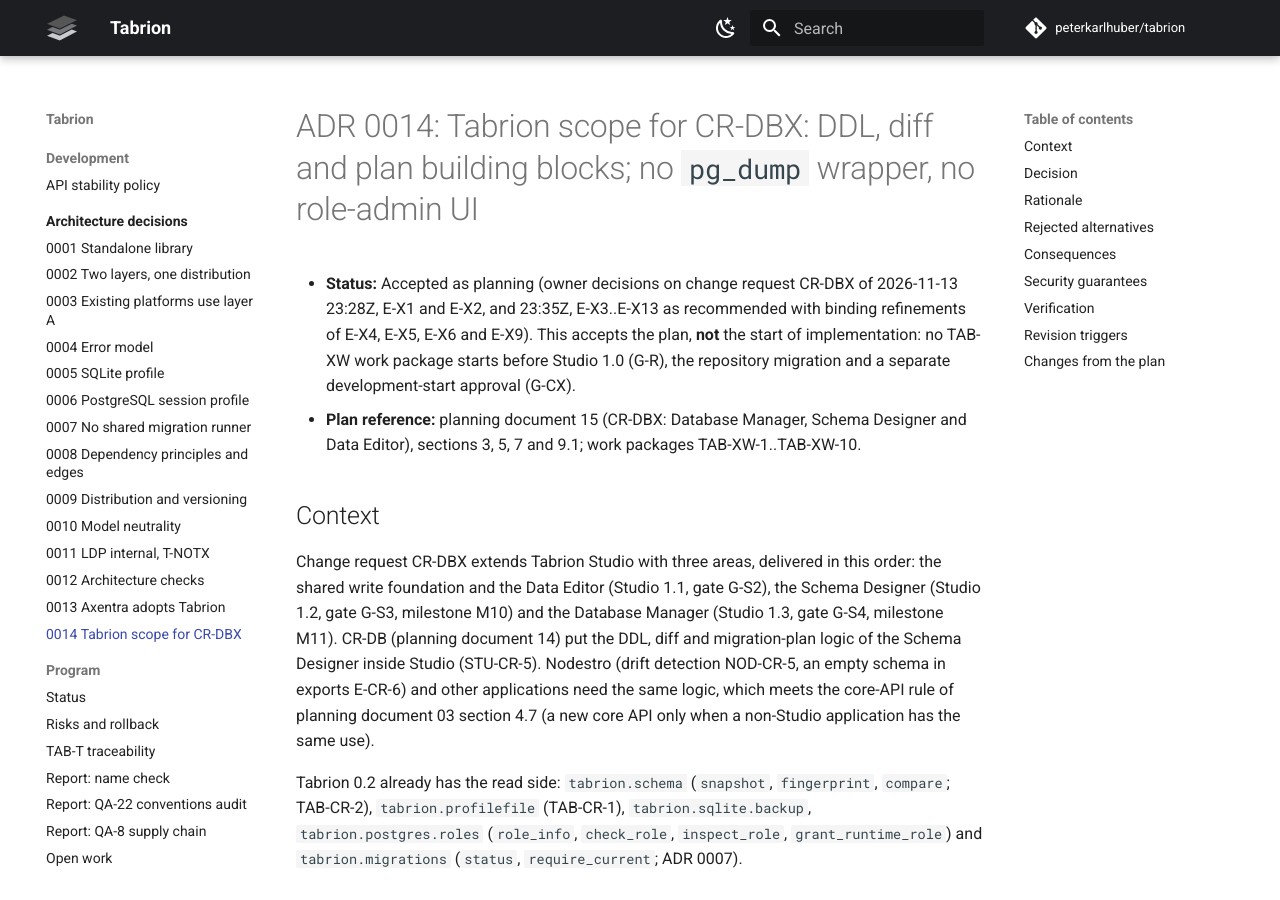
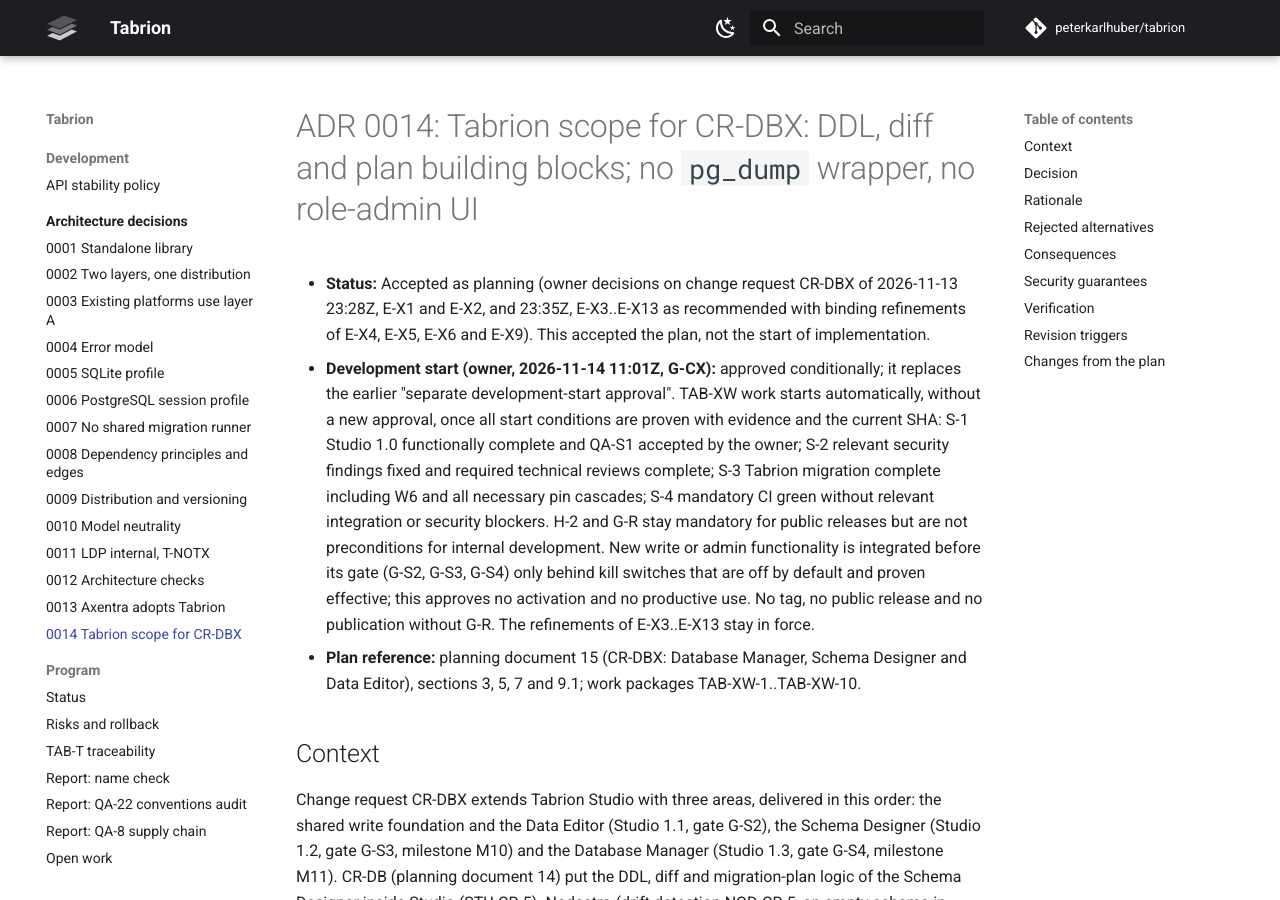
Before and after one commit to peterkarlhuber/tabrion, an MkDocs documentation site: the page built from docs/adr/0014-crdbx-tabrion-scope.md, in a window 1280 px wide and 900 px high. Built offline with MkDocs 1.6.1 and Material for MkDocs 9.7.7, drawn with Linux system fonts in a browser that asks for light colours; comment, search, counter and statistics services are not loaded; some of the changed text lies outside the part shown.

Commit message:
docs: record CR-DBX conditional development start (G-CX)
The owner approved the CR-DBX development start conditionally on
2026-11-14 11:01Z. Work starts without a new approval once S-1..S-4
(Studio 1.0 and QA-S1, security, migration incl. W6, CI) are proven.
H-2 and G-R stay required for public releases only. Write and admin code
stays behind default-off kill switches until G-S2, G-S3 or G-S4.

Co-Authored-By: Claude Opus 5.5 <noreply@anthropic.com>
Claude-Session: https://claude.ai/code/session_011tY7TC7Nu5VGro3DJGJcv8

```diff
--- a/docs/adr/0014-crdbx-tabrion-scope.md
+++ b/docs/adr/0014-crdbx-tabrion-scope.md
@@ -1,9 +1,17 @@
 # ADR 0014: Tabrion scope for CR-DBX: DDL, diff and plan building blocks; no `pg_dump` wrapper, no role-admin UI
 
 - **Status:** Accepted as planning (owner decisions on change request CR-DBX of 2026-11-13 23:28Z, E-X1 and E-X2,
-  and 23:35Z, E-X3..E-X13 as recommended with binding refinements of E-X4, E-X5, E-X6 and E-X9). This accepts the
-  plan, **not** the start of implementation: no TAB-XW work package starts before Studio 1.0 (G-R), the repository
-  migration and a separate development-start approval (G-CX).
+  and 23:35Z, E-X3..E-X13 as recommended with binding refinements of E-X4, E-X5, E-X6 and E-X9). This accepted the
+  plan, not the start of implementation.
+- **Development start (owner, 2026-11-14 11:01Z, G-CX):** approved conditionally; it replaces the earlier "separate
+  development-start approval". TAB-XW work starts automatically, without a new approval, once all start conditions
+  are proven with evidence and the current SHA: S-1 Studio 1.0 functionally complete and QA-S1 accepted by the owner;
+  S-2 relevant security findings fixed and required technical reviews complete; S-3 Tabrion migration complete
+  including W6 and all necessary pin cascades; S-4 mandatory CI green without relevant integration or security
+  blockers. H-2 and G-R stay mandatory for public releases but are not preconditions for internal development. New
+  write or admin functionality is integrated before its gate (G-S2, G-S3, G-S4) only behind kill switches that are
+  off by default and proven effective; this approves no activation and no productive use. No tag, no public release
+  and no publication without G-R. The refinements of E-X3..E-X13 stay in force.
 - **Plan reference:** planning document 15 (CR-DBX: Database Manager, Schema Designer and Data Editor), sections 3,
   5, 7 and 9.1; work packages TAB-XW-1..TAB-XW-10.
 
@@ -79,7 +87,7 @@ Tabrion 0.2 already has the read side: `tabrion.schema` (`snapshot`, `fingerprin
 ## Consequences
 
 - Planned work packages TAB-XW-1..TAB-XW-10 (19 + 9.5 agent days) in [STATUS.md](../program/STATUS.md#change-request-cr-dbx-planning-document-15)
-  and [TODO TB-149](../TODO.md); none starts before the development-start approval.
+  and [TODO TB-149](../TODO.md); none starts before the G-CX start conditions S-1..S-4 are proven.
 - TAB-XW-1 writes the contract addendum and the precision of specification section 1.3.
 - `tabrion.profilefile` gets the profile modes `read_write` and `admin` (E-X8) with the addendum; the multi-host
   question of TB-148 (W-10) is decided with STU-CR-6.
```
Also changed, not shown: CHANGELOG.md (+5 -0 lines), docs/TODO.md (+4 -3 lines), docs/adr/README.md (+1 -1 lines), docs/program/STATUS.md (+6 -4 lines).
